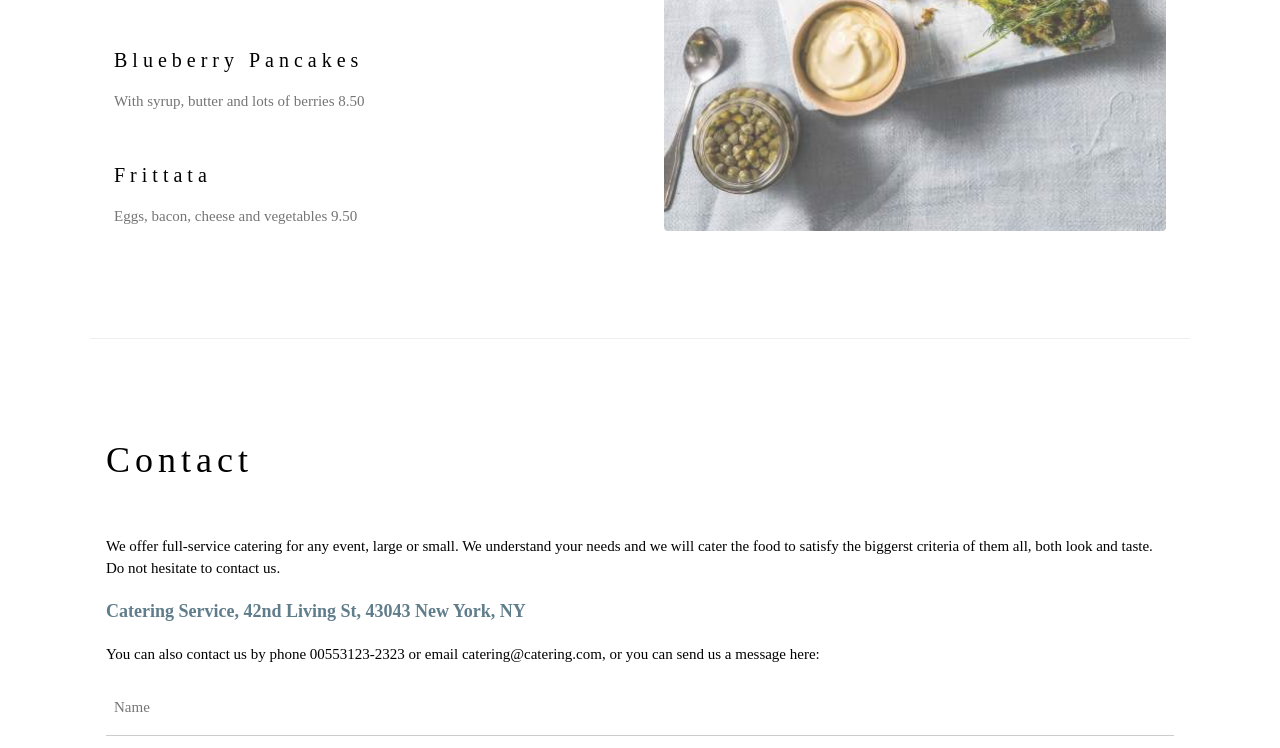
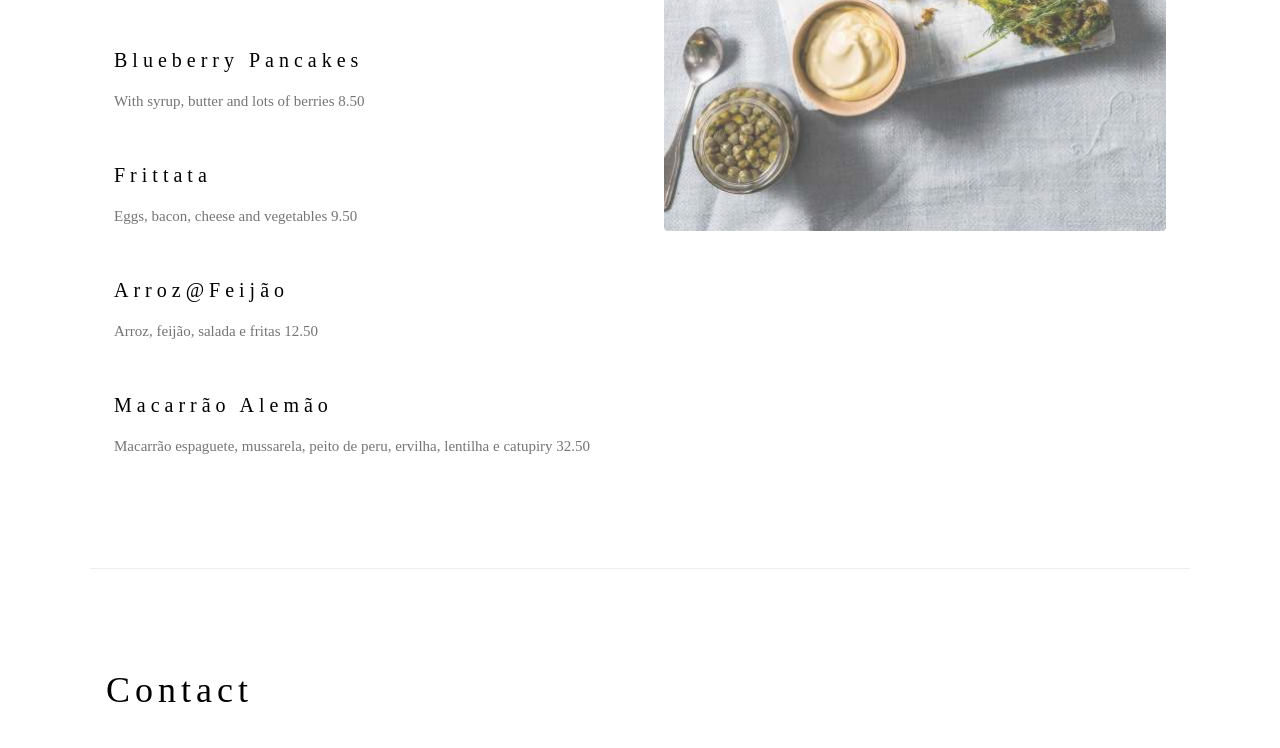
Before and after one commit to abruno36/mywebsyte, a plain HTML site: page index.html in a window 1280 px wide. Shown: the part 2058-2806 px from the top of the page. Drawn offline with nearby package versions, Linux system fonts and the light colour scheme.

Commit message:
Adicionado novos itens ao menu

```diff
--- a/index.html
+++ b/index.html
@@ -76,7 +76,13 @@ h1, h2, h3, h4, h5, h6 {
       <p class="w3-text-grey">With syrup, butter and lots of berries 8.50</p><br>
 
 	  <h4>Frittata</h4>
-      <p class="w3-text-grey">Eggs, bacon, cheese and vegetables 9.50</p>
+      <p class="w3-text-grey">Eggs, bacon, cheese and vegetables 9.50</p><br>
+
+	  <h4>Arroz@Feijão</h4>
+      <p class="w3-text-grey">Arroz, feijão, salada e fritas 12.50</p><br>
+
+	  <h4>Macarrão Alemão</h4>
+      <p class="w3-text-grey">Macarrão espaguete, mussarela, peito de peru, ervilha, lentilha e catupiry 32.50</p>
     </div>
 
     <div class="w3-col l6 w3-padding-large">
```
